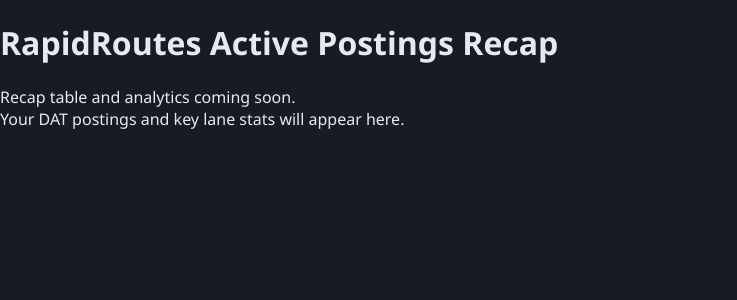
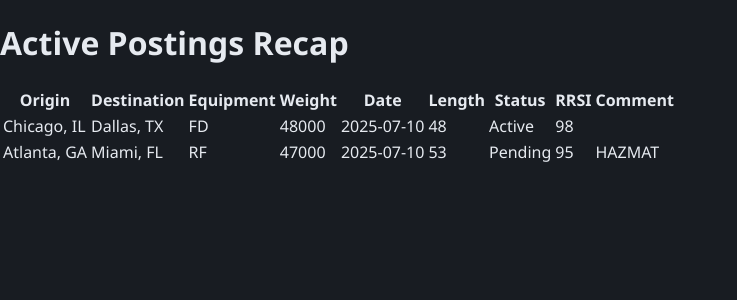
Before and after one commit to Drodo44/RapidRoutes, a Next.js app: page /recap in a window 1280 px wide. Shown: the top 300 px of the page, without its empty margins (0-737 px from the left). Built offline with nearby package versions, Linux system fonts and the light colour scheme.

Commit message:
Update recap.js

```diff
--- a/pages/recap.js
+++ b/pages/recap.js
@@ -1,22 +1,74 @@
 // pages/recap.js
 
-import React from "react";
+import { useState } from "react";
 
-const Recap = () => {
+const sampleLanes = [
+  {
+    id: 1,
+    origin: "Chicago, IL",
+    destination: "Dallas, TX",
+    equipment: "FD",
+    weight: 48000,
+    date: "2025-07-10",
+    length: 48,
+    status: "Active",
+    rrs: 98,
+    comment: "",
+  },
+  {
+    id: 2,
+    origin: "Atlanta, GA",
+    destination: "Miami, FL",
+    equipment: "RF",
+    weight: 47000,
+    date: "2025-07-10",
+    length: 53,
+    status: "Pending",
+    rrs: 95,
+    comment: "HAZMAT",
+  },
+];
+
+export default function Recap() {
+  const [lanes] = useState(sampleLanes);
+
   return (
-    <div className="min-h-screen flex flex-col items-center justify-center bg-[#111827] text-white">
-      <h1 className="text-4xl font-bold mb-6 text-neon-blue drop-shadow-lg">
-        RapidRoutes Active Postings Recap
-      </h1>
-      <div className="bg-[#1a2236] rounded-2xl shadow-2xl p-8 w-full max-w-5xl">
-        {/* Recap Table would go here. This is placeholder text for now. */}
-        <div className="text-center text-lg font-medium text-gray-300">
-          Recap table and analytics coming soon.<br />
-          Your DAT postings and key lane stats will appear here.
+    <div className="min-h-screen bg-[#0b1623] py-10 px-4">
+      <div className="max-w-6xl mx-auto bg-[#151d2b] rounded-2xl shadow-2xl p-6">
+        <h1 className="text-4xl font-bold text-neon-blue mb-8">Active Postings Recap</h1>
+        <div className="overflow-x-auto">
+          <table className="w-full text-left border-collapse text-white">
+            <thead>
+              <tr className="bg-[#233056] text-neon-blue">
+                <th className="p-3">Origin</th>
+                <th className="p-3">Destination</th>
+                <th className="p-3">Equipment</th>
+                <th className="p-3">Weight</th>
+                <th className="p-3">Date</th>
+                <th className="p-3">Length</th>
+                <th className="p-3">Status</th>
+                <th className="p-3">RRSI</th>
+                <th className="p-3">Comment</th>
+              </tr>
+            </thead>
+            <tbody>
+              {lanes.map((lane) => (
+                <tr key={lane.id} className="even:bg-[#1a2437] odd:bg-[#202b42]">
+                  <td className="p-3">{lane.origin}</td>
+                  <td className="p-3">{lane.destination}</td>
+                  <td className="p-3">{lane.equipment}</td>
+                  <td className="p-3">{lane.weight}</td>
+                  <td className="p-3">{lane.date}</td>
+                  <td className="p-3">{lane.length}</td>
+                  <td className="p-3">{lane.status}</td>
+                  <td className="p-3 font-bold text-neon-green">{lane.rrs}</td>
+                  <td className="p-3">{lane.comment}</td>
+                </tr>
+              ))}
+            </tbody>
+          </table>
         </div>
       </div>
     </div>
   );
-};
-
-export default Recap;
+}
```
